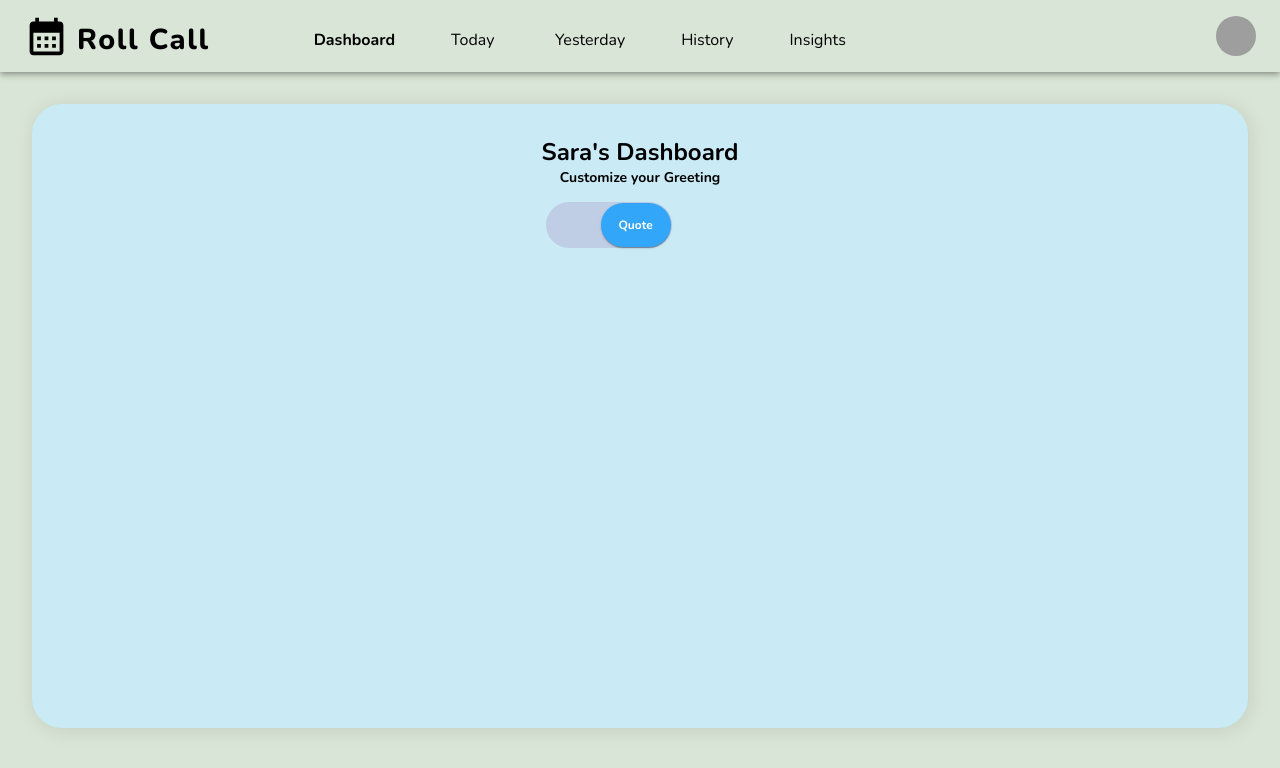
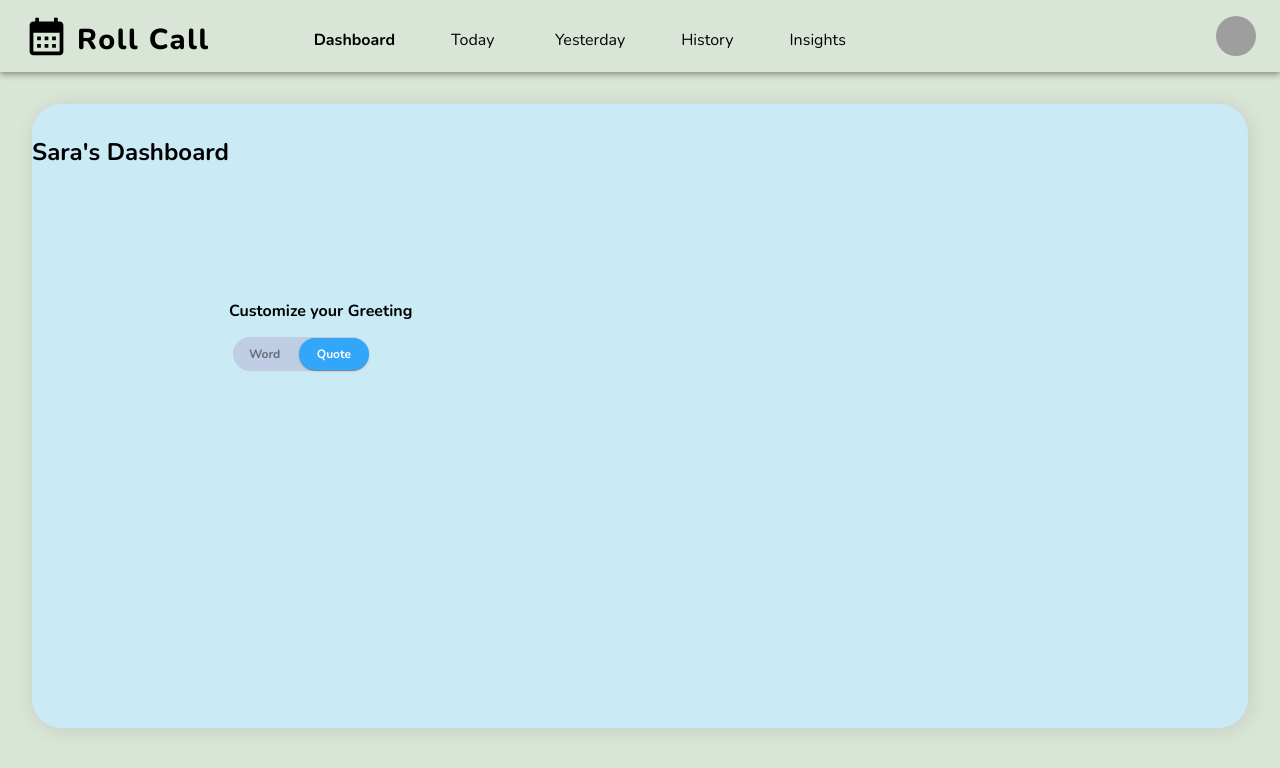
Before and after one commit to KarolinaTchiling/project-roll-call, a React (Vite) app in the folder frontend/: page /dashboard in a window 1280 px wide. Shown: the top 768 px of the page. Built offline with nearby package versions, Linux system fonts and the light colour scheme; grey boxes are pictures that could not be loaded.

Commit message:
21--Toggle switch for word and quote fixed with added inner labels

```diff
--- a/frontend/src/DashboardPage.css
+++ b/frontend/src/DashboardPage.css
@@ -19,7 +19,6 @@
     margin: 32px;
     background: #CAEBF6;
     box-shadow: 2px 2px 20px 0px rgba(0, 0, 0, 0.10);
-    justify-content: center;
 }
 .heading-text{
     flex-shrink: 0;
@@ -36,8 +35,10 @@
     color: #000;
     text-align: center;
     font-family: Nunito;
-    font-size: 14px;
+    font-size: 16px;
     font-style: normal;
     font-weight: 700;
     line-height: normal;
+    padding-top: 20px;
+    padding-right: 35px;
 }
--- a/frontend/src/components/GreetingsSett.tsx
+++ /dev/null
@@ -1,17 +0,0 @@
-import axios from 'axios';
-import '../DashboardPage.css';
-import SwitchWQ from './SwitchWQ'
-
-// Component which displays the welcome message on the today page. It includes a greeting, the date and word of the day
-const GreetingsSett = () => {
-    return (
-        <>
-            <div className="sub-heading-text">
-            Customize your Greeting
-            <SwitchWQ/>
-            </div>
-        </>
-    )
-}
-
-export default GreetingsSett
--- a/frontend/src/components/SwitchWQ.tsx
+++ b/frontend/src/components/SwitchWQ.tsx
@@ -3,11 +3,11 @@ import { styled } from '@mui/material/styles';
 import FormGroup from '@mui/material/FormGroup';
 import FormControlLabel from '@mui/material/FormControlLabel';
 import Switch, { SwitchProps } from '@mui/material/Switch';
-
+import '../DashboardPage.css';
 
 const SwitchWQ = styled(Switch)(({ theme }) => ({
-  width: 140,
-  height: 60,
+  width: 150,
+  height: 48,
   padding: 7,
 
   '& .MuiSwitch-switchBase': {
@@ -17,20 +17,23 @@ const SwitchWQ = styled(Switch)(({ theme }) => ({
 
     '&.Mui-checked': {
       color: '#fff',
-      transform: 'translateX(54px)',
+      transform: 'translateX(65px)',
 
       '& .MuiSwitch-thumb:before': {
         content: "'Quote'",
         fontSize: '12px', // Adjust font size to fit inside the circle
+        fontWeight: '700',
         display: 'flex',
         justifyContent: 'center',
         alignItems: 'center',
         textAlign: 'center',
+        color: '#fff',
       },
 
       '& + .MuiSwitch-track': {
         opacity: 1,
         content: "'Quote'",
+        fontWeight: '700',
         fontSize: '12px',
         backgroundColor: '#BFCDE5',
       },
@@ -41,14 +44,14 @@ const SwitchWQ = styled(Switch)(({ theme }) => ({
   '& .MuiSwitch-thumb': {
     backgroundColor: '#32A6F9',
     width: 70,
-    height: 44,
+    height: 32,
     borderRadius: 45,
     display: 'flex',
     justifyContent: 'center',
     alignItems: 'center',
     textAlign: 'center',
     fontSize: '12px', // Adjust font size to fit "Word" inside
-    color: '#fff', // Ensure text is visible
+    color: '#fff',
 
     '&::before': {
       position: 'absolute',
@@ -59,6 +62,7 @@ const SwitchWQ = styled(Switch)(({ theme }) => ({
       display: 'flex',
       justifyContent: 'center',
       alignItems: 'center',
+      fontWeight: '700',
       content: "'Word'",
     },
   },
@@ -68,17 +72,46 @@ const SwitchWQ = styled(Switch)(({ theme }) => ({
     opacity: 1,
     backgroundColor: '#BFCDE5',
     borderRadius: 45,
+    //--------------------------------------------------------------
+    display: 'flex',
+    alignItems: 'center',
+    justifyContent: 'space-between',
+    padding: '12px',
+    boxSizing: 'border-box',
+
+    // Add labels "Word" and "Quote" inside the track
+    '&::before': {
+      content: "'Word'",
+      fontWeight: '700',
+      fontSize: '12px',
+      color: '#656C79',
+      position: 'absolute',
+      left: '23px',
+    },
+    '&::after': {
+      content: "'Quote'",
+      fontWeight: '700',
+      fontSize: '12px',
+      color: '#656C79',
+      position: 'absolute',
+      right: '23px',
+    },
   },
 }));
 
 
 export default function CustomizedSwitches() {
   return (
+    <>
+            <div className="sub-heading-text ">
+              Customize your Greeting
+            </div >
             <FormGroup>
                <FormControlLabel
                  control={<SwitchWQ sx={{ m: 1 }} defaultChecked />}
                  label=""
                />
             </FormGroup>
+        </>
   );
 }
--- a/frontend/src/pages/DashboardPage.tsx
+++ b/frontend/src/pages/DashboardPage.tsx
@@ -1,7 +1,7 @@
 import React from 'react'
 import '../DashboardPage.css';
 import Navbar from '../components/Navbar';
-import GreetingsSett from '../components/GreetingsSett';
+import SwitchWQ from '../components/SwitchWQ';
 
 const DashboardPage = () => {
   return (
@@ -10,10 +10,15 @@ const DashboardPage = () => {
             <Navbar />
             <div className="container">
                 <div className="container-center">
+
                     <div className="heading-text">
                     Sara's Dashboard
-                    <GreetingsSett/>
                     </div>
+
+                    <div className='pt-44'>
+                      <SwitchWQ/>
+                    </div>
+
                 </div>
             </div>
         </div>
```
Lines whose indentation alone changed are shown as unchanged.
